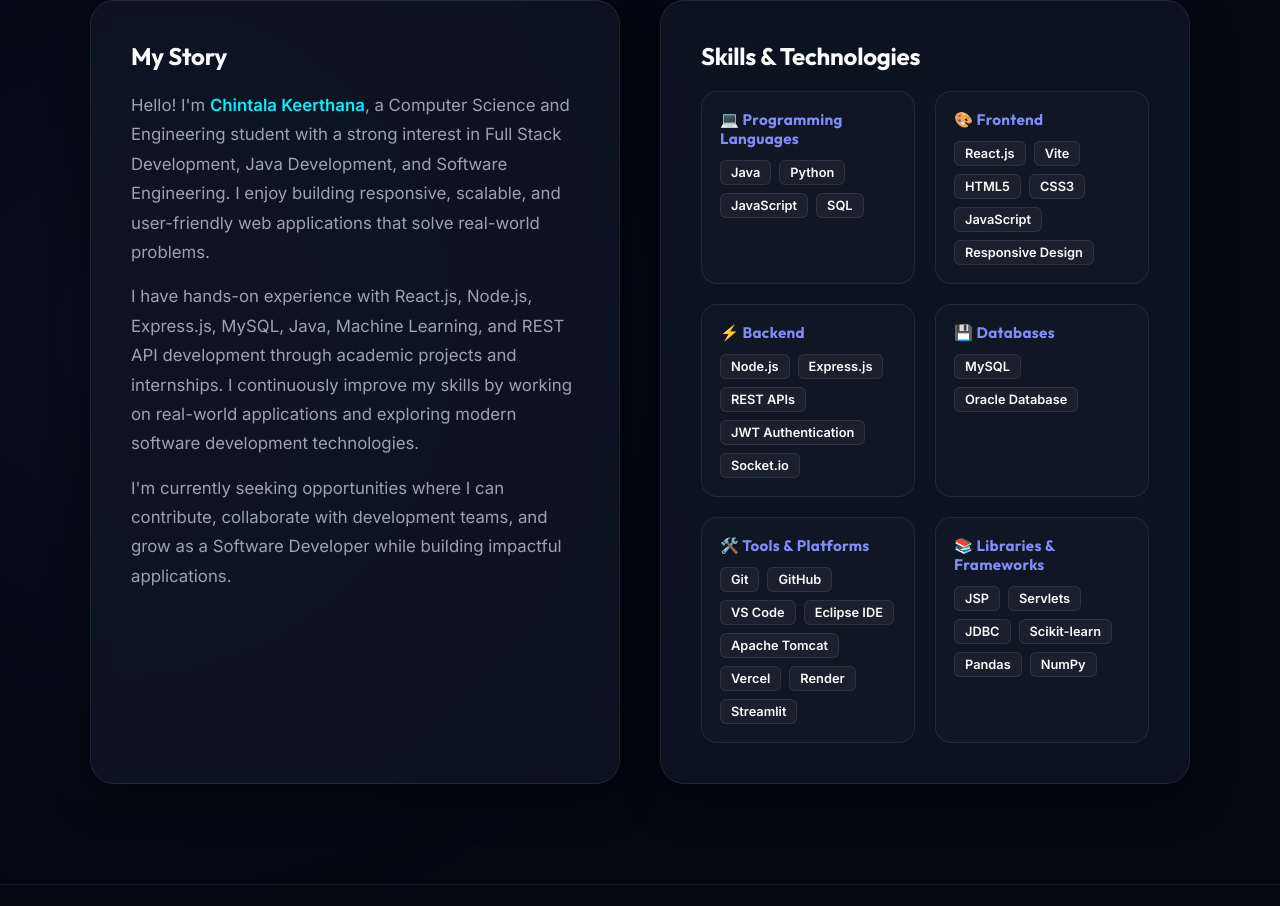
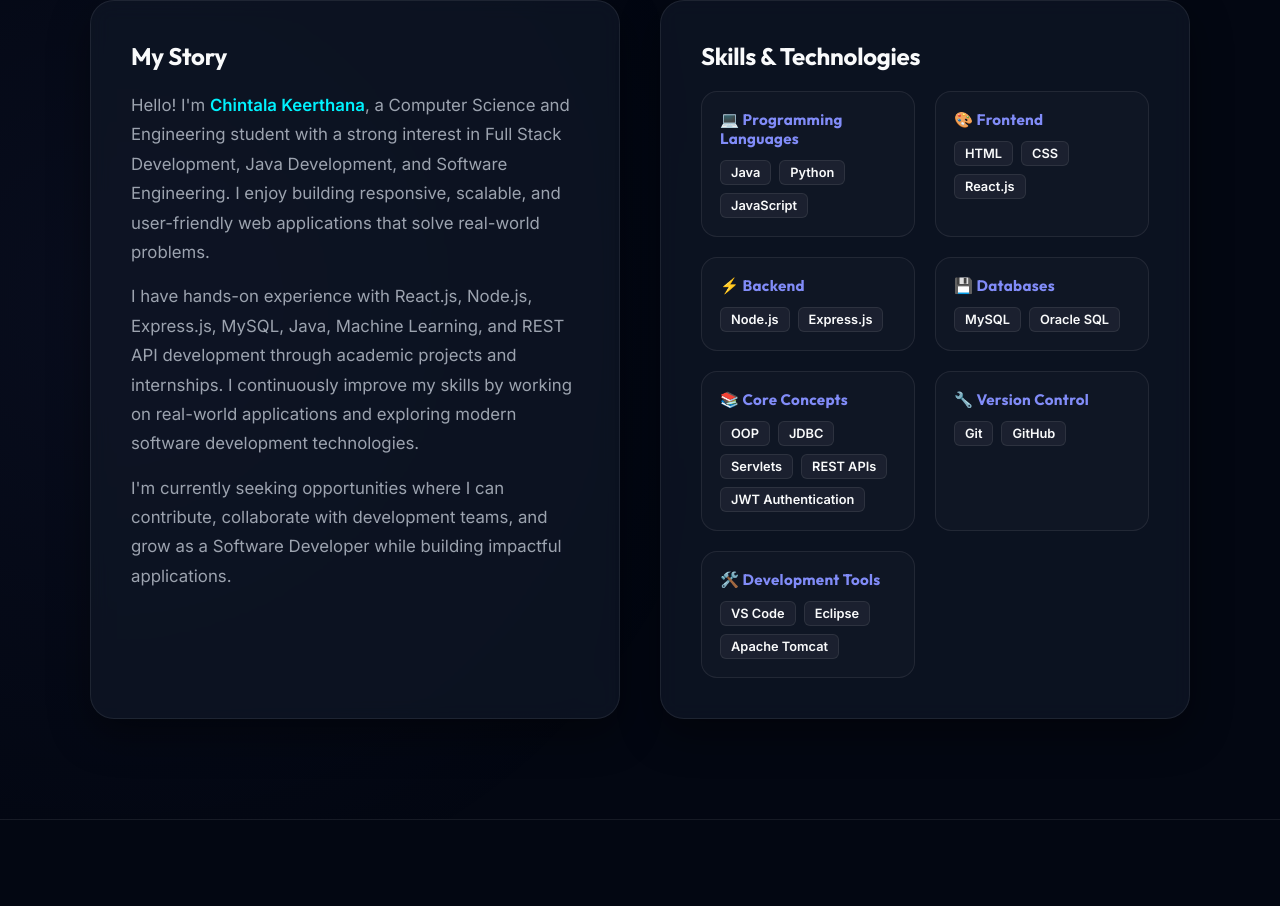
Before and after one commit to Chintala-Keerthana/My-Portfolio, a React (Create React App) app in the folder frontend/: page / in a window 1280 px wide. Shown: the part 967-1873 px from the top of the page. Built offline with nearby package versions, Linux system fonts and the light colour scheme.

Commit message:
Updated skills section

```diff
--- a/frontend/src/components/About.js
+++ b/frontend/src/components/About.js
@@ -3,56 +3,37 @@
 const skillCategories = [
   {
     title: "💻 Programming Languages",
-    skills: ["Java", "Python", "JavaScript", "SQL"],
+    skills: ["Java", "Python", "JavaScript"],
   },
   {
     title: "🎨 Frontend",
+    skills: ["HTML", "CSS", "React.js"],
+  },
+  {
+    title: "⚡ Backend",
+    skills: ["Node.js", "Express.js"],
+  },
+  {
+    title: "💾 Databases",
+    skills: ["MySQL", "Oracle SQL"],
+  },
+  {
+    title: "📚 Core Concepts",
     skills: [
-      "React.js",
-      "Vite",
-      "HTML5",
-      "CSS3",
-      "JavaScript",
-      "Responsive Design",
+      "OOP",
+      "JDBC",
+      "Servlets",
+      "REST APIs",
+      "JWT Authentication",
     ],
   },
   {
-    title: "⚡ Backend",
-    skills: [
-      "Node.js",
-      "Express.js",
-      "REST APIs",
-      "JWT Authentication",
-      "Socket.io",
-    ],
+    title: "🔧 Version Control",
+    skills: ["Git", "GitHub"],
   },
   {
-    title: "💾 Databases",
-    skills: ["MySQL", "Oracle Database"],
-  },
-  {
-    title: "🛠️ Tools & Platforms",
-    skills: [
-      "Git",
-      "GitHub",
-      "VS Code",
-      "Eclipse IDE",
-      "Apache Tomcat",
-      "Vercel",
-      "Render",
-      "Streamlit",
-    ],
-  },
-  {
-    title: "📚 Libraries & Frameworks",
-    skills: [
-      "JSP",
-      "Servlets",
-      "JDBC",
-      "Scikit-learn",
-      "Pandas",
-      "NumPy",
-    ],
+    title: "🛠️ Development Tools",
+    skills: ["VS Code", "Eclipse", "Apache Tomcat"],
   },
 ];
 
```
